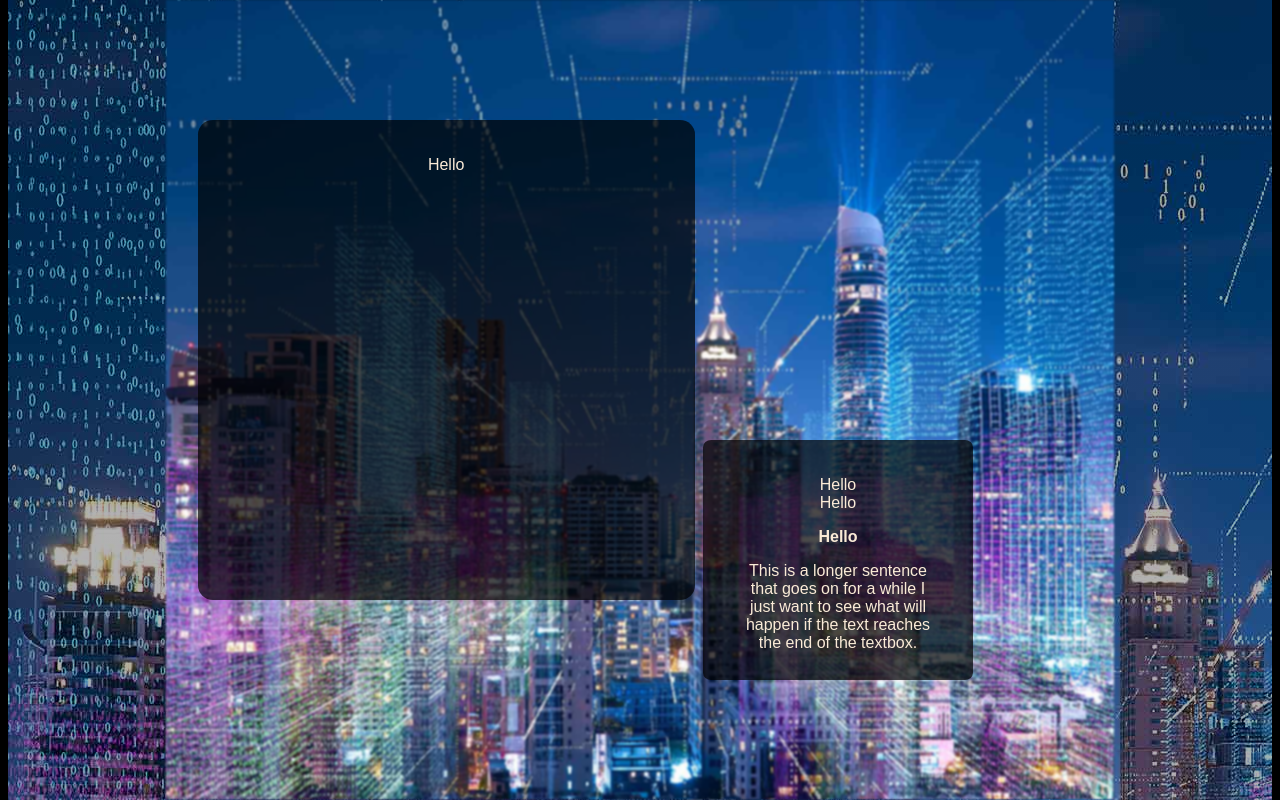
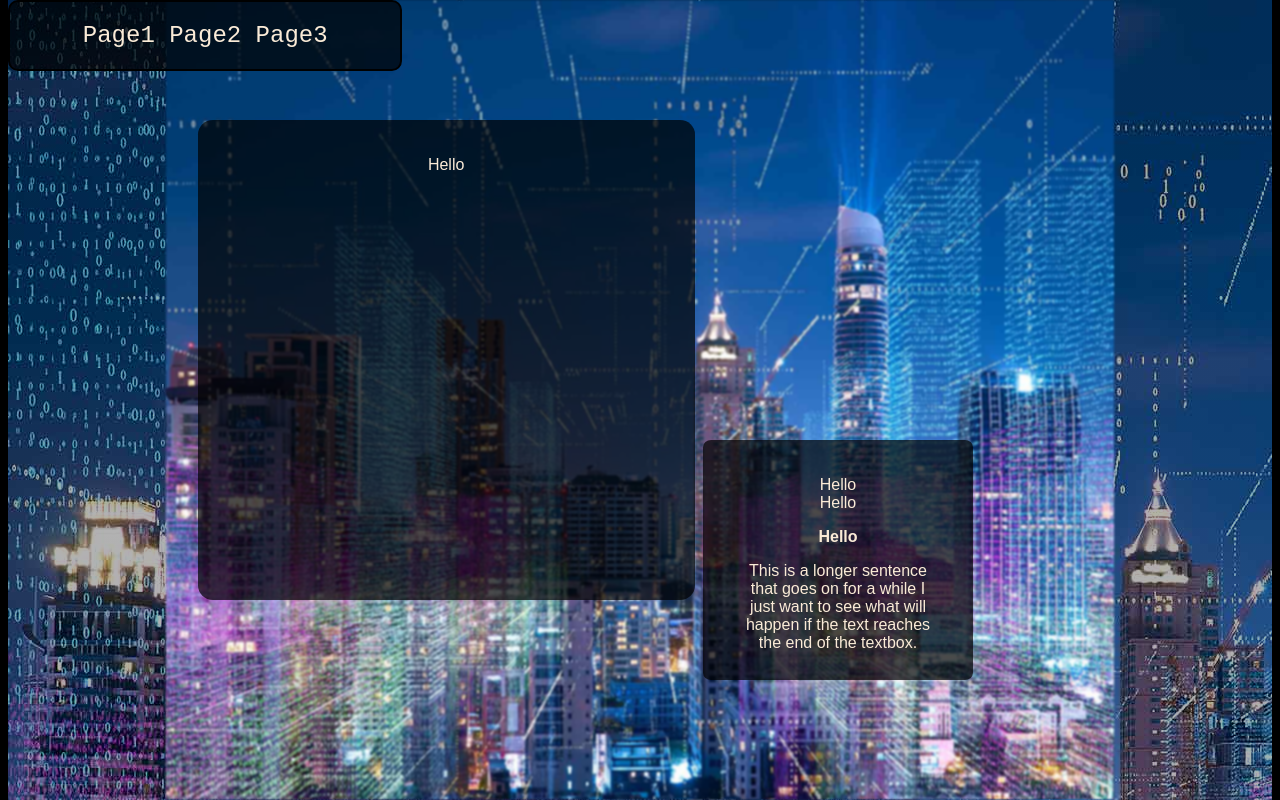
Before and after one commit to nfarkas217/egr_277, a plain HTML site: page index.html in a window 1280 px wide. Shown: the part 8-808 px from the top of the page. Drawn offline with Linux system fonts and the light colour scheme.

Commit message:
add menu bar

```diff
--- a/index.html
+++ b/index.html
@@ -13,15 +13,12 @@
   </head>
 
   <body>
-    <!--
-    <div class="nav-container">
-      <nav>
-        <a href="#" class="current">IDK</a>
-        <a href="made.html">IDK2</a>
-        <a href="to_make.html">IDK3</a>
-      </nav>
-    </div>
-    -->
+    <nav class="menu">
+      <a href="#" class="current">Page1</a>
+      <a href="#something">Page2</a>
+      <a href="to_make.html">Page3</a>
+    </nav>
+
     <section class="background img1">
       <div class="textbox t1"><p>Hello</p></div>
       <div class="textbox t2">
@@ -39,7 +36,7 @@
     </section>
     <section class="background img2">
       <div class="textbox t2">
-        <p>textboox</p>
+        <p id="something">textboox</p>
       </div>
       <img src="images/smartcity_2.jpeg" />
     </section>
--- a/style.css
+++ b/style.css
@@ -18,6 +18,38 @@ img {
   height: 100vh;
   object-fit: cover;
   filter: blur(1px);
+}
+
+.menu a {
+  text-decoration: none;
+  color: antiquewhite;
+}
+
+.menu a:hover {
+  color: rgb(181, 220, 255);
+}
+
+.menu {
+  background-color: rgba(0, 0, 0, 0.7);
+  color: black;
+  font-family: "Courier New", Courier, monospace;
+  font-size: x-large;
+  text-align: center;
+  border: 2px solid black;
+  border-radius: 10px;
+  text-decoration: none;
+  margin: 0px;
+  font-weight: 500;
+  position: fixed;
+  top: 0px;
+  width: 28%;
+  padding: 20px 16px;
+  overflow: hidden;
+}
+
+nav {
+  z-index: 4;
+  position: fixed;
 }
 
 p {
```
